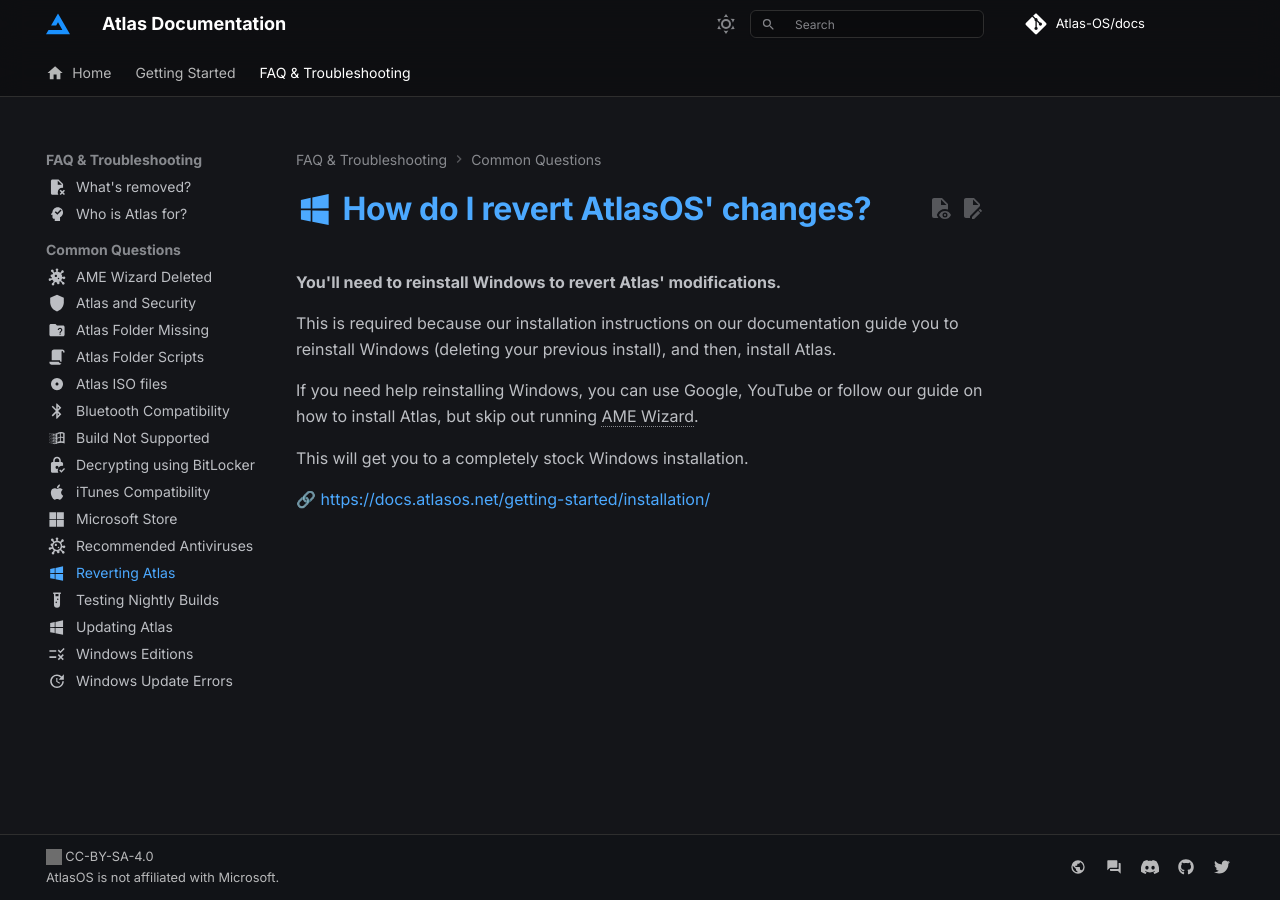
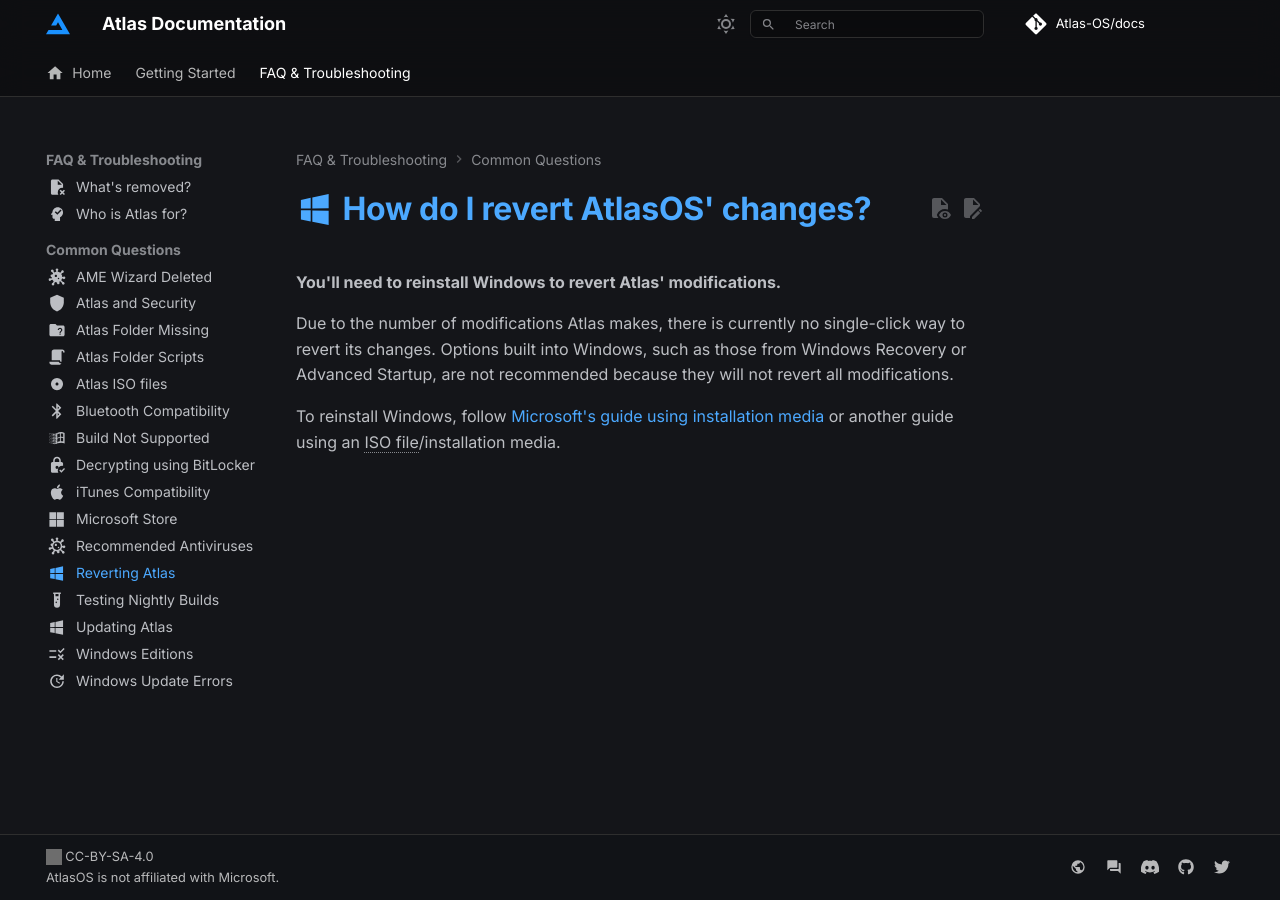
Before and after one commit to Atlas-OS/docs, an MkDocs documentation site: the page built from docs/faq-and-troubleshooting/common-questions/reverting-atlas.md, in a window 1280 px wide. Built offline with MkDocs 1.6.1 and Material for MkDocs 9.7.7, drawn with Linux system fonts in a browser that asks for light colours; some web fonts are replaced; comment, search, counter and statistics services are not loaded; grey boxes are pictures that could not be loaded.

Commit message:
fix(reverting atlas): minor rewrite

```diff
--- a/docs/faq-and-troubleshooting/common-questions/reverting-atlas.md
+++ b/docs/faq-and-troubleshooting/common-questions/reverting-atlas.md
@@ -7,10 +7,6 @@ icon: material/microsoft-windows
 
 **You'll need to reinstall Windows to revert Atlas' modifications.**
 
-This is required because our installation instructions on our documentation guide you to reinstall Windows (deleting your previous install), and then, install Atlas.
+Due to the number of modifications Atlas makes, there is currently no single-click way to revert its changes. Options built into Windows, such as those from Windows Recovery or Advanced Startup, are not recommended because they will not revert all modifications.
 
-If you need help reinstalling Windows, you can use Google, YouTube or follow our guide on how to install Atlas, but skip out running AME Wizard.
-
-This will get you to a completely stock Windows installation.
-
-🔗 [https://docs.atlasos.net/getting-started/installation/](../../getting-started/installation.md)
+To reinstall Windows, follow [Microsoft's guide using installation media](https://support.microsoft.com/windows/reinstall-windows-d8369486-3e33-7d9c-dccc-859e2b022fc7) or another guide using an ISO file/installation media.
```
